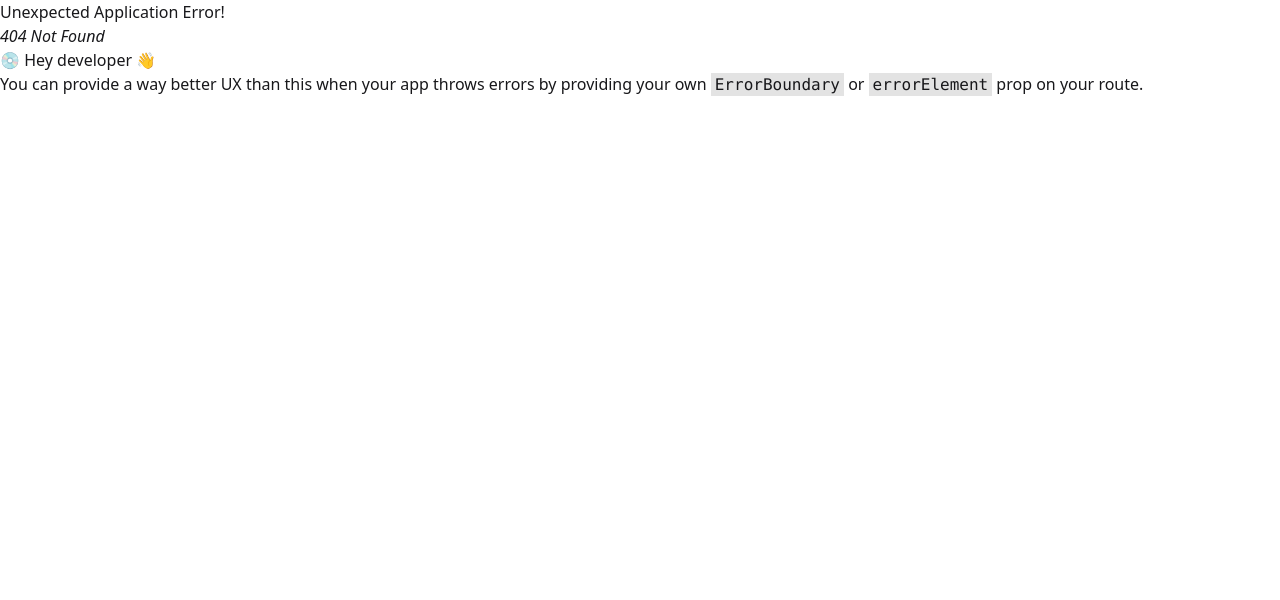
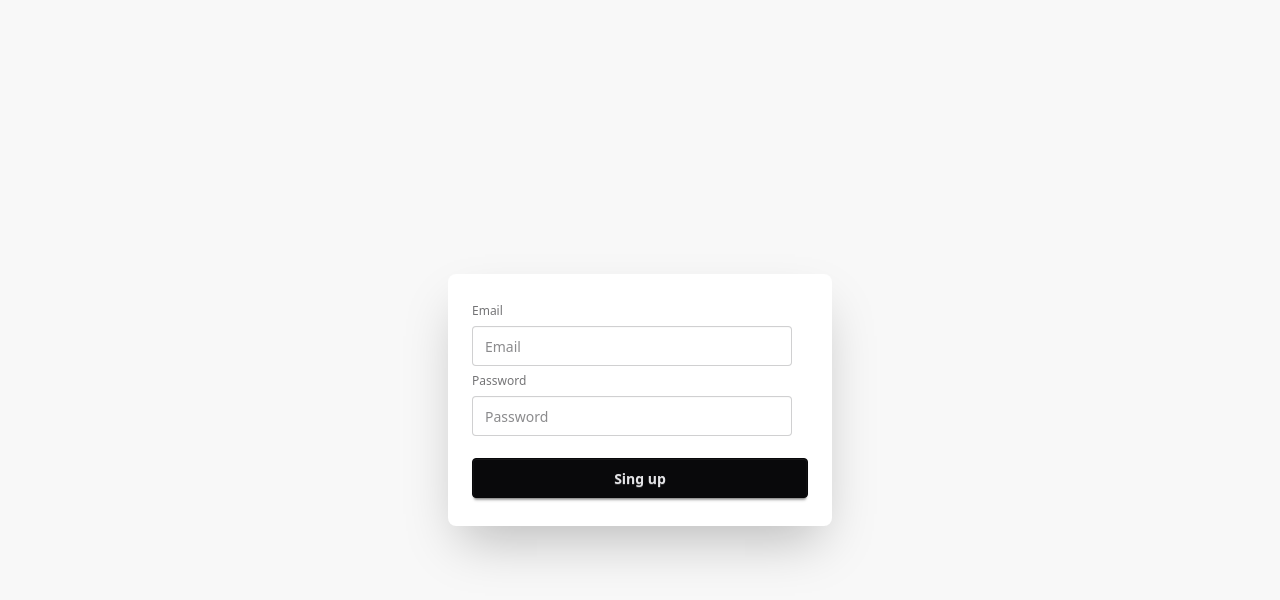
Before and after one commit to shohelrana2002/authenticationProject, a React (Vite) app: page /singUp in a window 1280 px wide. Before the commit this address had no page. Shown: the top 600 px of the page. Built offline with nearby package versions, Linux system fonts and the light colour scheme.

Commit message:
AuthProvider  Firebase config Hooks add useContext hook add

```diff
--- a/package.json
+++ b/package.json
@@ -11,6 +11,7 @@
   },
   "dependencies": {
     "@tailwindcss/vite": "^4.1.14",
+    "dotenv": "^17.2.3",
     "firebase": "^12.4.0",
     "react": "^19.1.1",
     "react-dom": "^19.1.1",
--- /dev/null
+++ b/src/AuthProvider/AuthProvider.jsx
@@ -0,0 +1,14 @@
+import { createContext } from "react";
+
+// eslint-disable-next-line react-refresh/only-export-components
+export const AuthContext = createContext(null);
+
+const AuthProvider = ({ children }) => {
+  const handleSingUp = (email, password) => {
+    console.log(email, password);
+  };
+  const info = { handleSingUp };
+  return <AuthContext.Provider value={info}>{children}</AuthContext.Provider>;
+};
+
+export default AuthProvider;
--- /dev/null
+++ b/src/Firebase/Firebase.config.js
@@ -0,0 +1,13 @@
+import { initializeApp } from "firebase/app";
+import { getAuth } from "firebase/auth";
+const firebaseConfig = {
+  apiKey: import.meta.env.apiKey_key,
+  authDomain: import.meta.env.authDomain_key,
+  projectId: import.meta.env.projectId_key,
+  storageBucket: import.meta.env.storageBucket_key,
+  messagingSenderId: import.meta.env.messagingSenderId_key,
+  appId: import.meta.env.appId_key,
+};
+
+const app = initializeApp(firebaseConfig);
+export const auth = getAuth(app);
--- /dev/null
+++ b/src/Hooks/useGetAuth.jsx
@@ -0,0 +1,9 @@
+import { useContext } from "react";
+import { AuthContext } from "../AuthProvider/AuthProvider";
+
+const useGetAuth = () => {
+  const auth = useContext(AuthContext);
+  return auth;
+};
+
+export default useGetAuth;
--- /dev/null
+++ b/src/Pages/Login/Login.jsx
@@ -0,0 +1,27 @@
+import React from "react";
+// Register
+const Login = () => {
+  return (
+    <div>
+      {" "}
+      <div className="hero bg-base-200 min-h-screen">
+        <div className="card bg-base-100 w-full max-w-sm shrink-0 shadow-2xl">
+          <div className="card-body">
+            <fieldset className="fieldset">
+              <label className="label">Email</label>
+              <input type="email" className="input" placeholder="Email" />
+              <label className="label">Password</label>
+              <input type="password" className="input" placeholder="Password" />
+              <div>
+                <a className="link link-hover">Forgot password?</a>
+              </div>
+              <button className="btn btn-neutral mt-4">Login</button>
+            </fieldset>
+          </div>
+        </div>
+      </div>
+    </div>
+  );
+};
+
+export default Login;
--- /dev/null
+++ b/src/Pages/Register/Register.jsx
@@ -0,0 +1,39 @@
+import useGetAuth from "../../Hooks/useGetAuth";
+
+const Register = () => {
+  const { handleSingUp } = useGetAuth();
+  const handleSingUpForm = (e) => {
+    e.preventDefault();
+    const email = e.target.email.value;
+    const password = e.target.password.value;
+    handleSingUp(email, password);
+  };
+  return (
+    <div className="hero bg-base-200 min-h-screen">
+      <div className="card bg-base-100 w-full max-w-sm shrink-0 shadow-2xl">
+        <div className="card-body">
+          <form onSubmit={handleSingUpForm} className="fieldset">
+            <label className="label">Email</label>
+            <input
+              name="email"
+              type="email"
+              className="input"
+              placeholder="Email"
+            />
+            <label className="label">Password</label>
+            <input
+              type="password"
+              name="password"
+              className="input"
+              placeholder="Password"
+            />
+
+            <button className="btn btn-neutral mt-4">Sing up</button>
+          </form>
+        </div>
+      </div>
+    </div>
+  );
+};
+//
+export default Register;
--- a/src/Root/MainLayOut.jsx
+++ b/src/Root/MainLayOut.jsx
@@ -6,7 +6,7 @@ const MainLayOut = () => {
   return (
     <div>
       <NavBar />
-      <div className="min-h-[calc(100vh-118px)]">
+      <div className="min-h-[calc(100vh-123px)]">
         <Outlet />
       </div>
       <Footer />
--- a/src/Routes/Routes.jsx
+++ b/src/Routes/Routes.jsx
@@ -1,6 +1,8 @@
 import { createBrowserRouter } from "react-router";
 import MainLayOut from "../Root/MainLayOut";
 import Home from "../Pages/Home/Home";
+import Login from "../Pages/Login/Login";
+import Register from "../Pages/Register/Register";
 
 export const router = createBrowserRouter([
   {
@@ -13,4 +15,6 @@ export const router = createBrowserRouter([
       },
     ],
   },
+  { path: "/singIn", Component: Login },
+  { path: "/singUp", Component: Register },
 ]);
--- a/src/components/NavBar/NavBar.jsx
+++ b/src/components/NavBar/NavBar.jsx
@@ -1,10 +1,37 @@
 import React from "react";
-import { NavLink } from "react-router";
+import { Link, NavLink } from "react-router";
 
 const NavBar = () => {
   const nav = [
     <li>
-      <NavLink>Home</NavLink>
+      <NavLink
+        to="/"
+        className={({ isActive }) =>
+          `px-4 py-2 rounded-lg font-semibold transition-all duration-300
+     ${
+       isActive
+         ? "bg-orange-500 text-white shadow-md"
+         : "text-gray-700 hover:bg-orange-100"
+     }`
+        }
+      >
+        Home
+      </NavLink>
+    </li>,
+    <li>
+      <NavLink
+        to="/about"
+        className={({ isActive }) =>
+          `px-4 py-2 rounded-lg font-semibold transition-all duration-300
+     ${
+       isActive
+         ? "bg-orange-500 text-white shadow-md"
+         : "text-gray-700 hover:bg-orange-100"
+     }`
+        }
+      >
+        About
+      </NavLink>
     </li>,
   ];
   return (
@@ -40,8 +67,13 @@ const NavBar = () => {
         <div className="navbar-center hidden lg:flex">
           <ul className="menu menu-horizontal px-1">{nav}</ul>
         </div>
-        <div className="navbar-end">
-          <a className="btn">Button</a>
+        <div className="navbar-end gap-x-1">
+          <Link to={"/singIn"} className="btn btn-success">
+            Sing In
+          </Link>
+          <Link to={"/singUp"} className="btn btn-secondary">
+            Sing Up
+          </Link>
         </div>
       </div>
     </div>
--- a/src/main.jsx
+++ b/src/main.jsx
@@ -3,9 +3,12 @@ import { createRoot } from "react-dom/client";
 import "./index.css";
 import { RouterProvider } from "react-router";
 import { router } from "./Routes/Routes.jsx";
+import AuthProvider from "./AuthProvider/AuthProvider.jsx";
 
 createRoot(document.getElementById("root")).render(
   <StrictMode>
-    <RouterProvider router={router} />
+    <AuthProvider>
+      <RouterProvider router={router} />
+    </AuthProvider>
   </StrictMode>
 );
```
Also changed, not shown: 2 other files (tests, documents, lock files or other folders).
